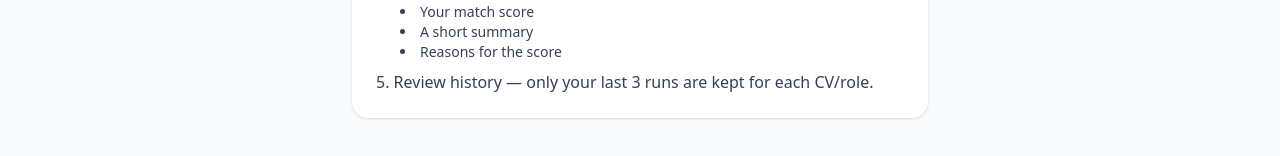
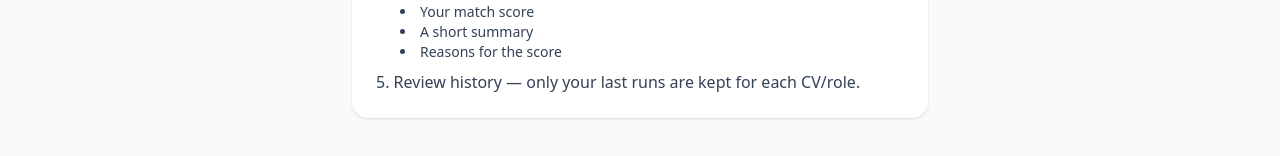
Before and after one commit to apchandu96/Resumescreener, a React (Vite) app in the folder frontend/: page / in a window 1280 px wide. Shown: the part 738-894 px from the top of the page. Built offline with nearby package versions, Linux system fonts and the light colour scheme.

Commit message:
commit- changes added link again

```diff
--- a/frontend/src/components/Navbar.jsx
+++ b/frontend/src/components/Navbar.jsx
@@ -20,7 +20,7 @@ export default function NavBar(){
             <Link to="/cv" className="hover:underline">My CV</Link>
             <Link to="/roles" className="hover:underline">Job Roles</Link>
             <Link to="/screening" className="hover:underline">Screening</Link>
-
+            <Link to="/jobs" className="hover:underline">Job Search</Link>
             <button
               onClick={logout}
               className="bg-red-500 hover:bg-red-600 px-3 py-1 rounded text-sm"
--- a/frontend/src/main.jsx
+++ b/frontend/src/main.jsx
@@ -26,7 +26,7 @@ createRoot(document.getElementById('root')).render(
         <Route path="register" element={<Register />} />
         <Route path="forgot" element={<ForgotPassword />} />
         <Route path="reset" element={<ResetPassword />} />
-<Route path="/jobs" element={<JobSearch/>} />
+        <Route path="/jobs" element={<JobSearch/>} />
         <Route
           path="cv"
           element={
--- a/frontend/src/pages/Home.jsx
+++ b/frontend/src/pages/Home.jsx
@@ -54,7 +54,7 @@ export default function Home() {
               <li>Reasons for the score</li>
             </ul>
           </li>
-          <li><span className="font-medium">Review history</span> — only your last 3 runs are kept for each CV/role.</li>
+          <li><span className="font-medium">Review history</span> — only your last runs are kept for each CV/role.</li>
         </ol>
       </div>
 
```
